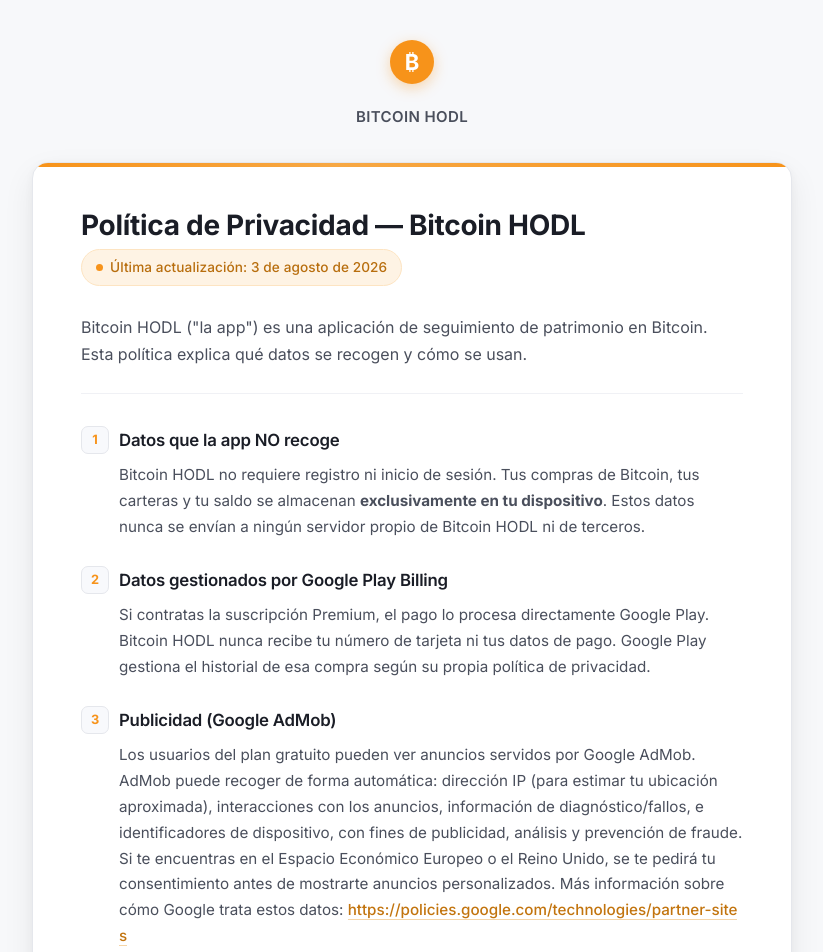
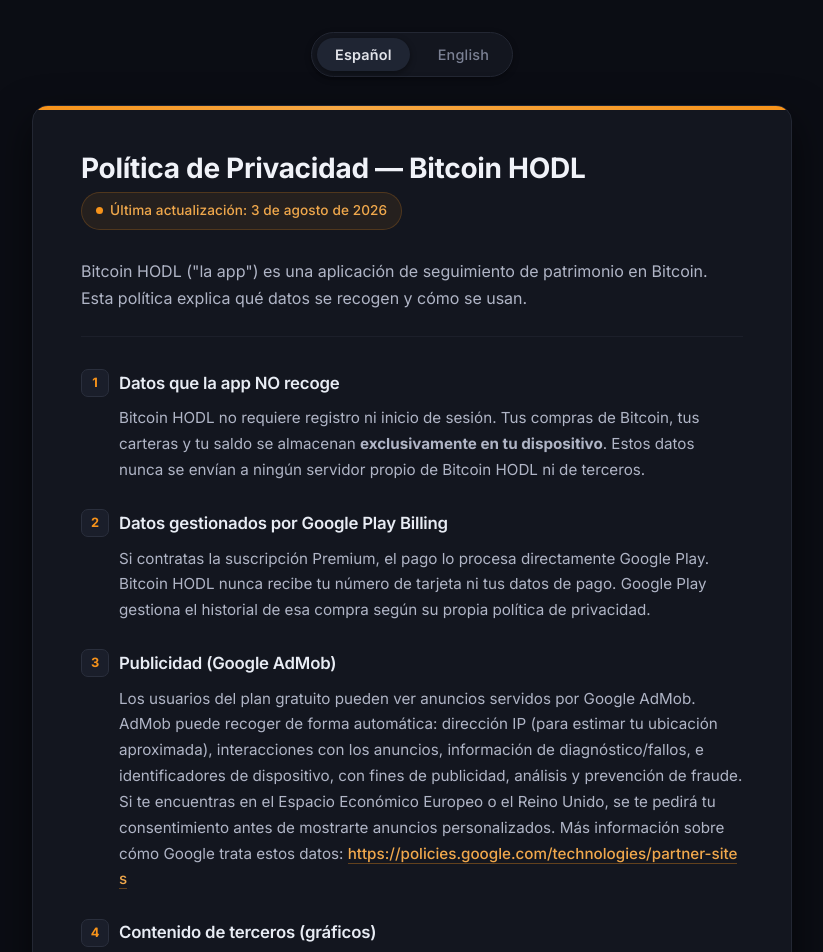
Before and after one commit to bitcoinhodlapp/bitcoin-hodl-privacy, a plain HTML site: page index.html in a window 1280 px wide. Shown: the top 952 px of the page, without its empty margins (228-1051 px from the left). Drawn offline with Linux system fonts and the light colour scheme.

Commit message:
Update index.html

```diff
--- a/index.html
+++ b/index.html
@@ -9,18 +9,18 @@
     <link href="https://fonts.googleapis.com/css2?family=Inter:ital,opsz,wght@0,14..32,300;0,14..32,400;0,14..32,500;0,14..32,600;0,14..32,700;1,14..32,400;1,14..32,500&display=swap" rel="stylesheet">
     <style>
         :root {
-            --bg: #f7f8fa;
-            --card-bg: #ffffff;
-            --text: #1a1d26;
-            --text-secondary: #4a4f5c;
-            --text-muted: #6b7280;
+            --bg: #0b0d14;
+            --card-bg: #13161f;
+            --text: #e2e4ea;
+            --text-secondary: #b0b5c6;
+            --text-muted: #7b8194;
             --accent: #f7931a;
-            --accent-soft: #fef3e4;
-            --border: #e5e7ec;
-            --border-light: #f0f1f5;
-            --shadow-sm: 0 1px 2px rgba(0, 0, 0, 0.04);
-            --shadow-md: 0 4px 16px rgba(0, 0, 0, 0.06), 0 1px 4px rgba(0, 0, 0, 0.04);
-            --shadow-lg: 0 12px 32px rgba(0, 0, 0, 0.07), 0 2px 8px rgba(0, 0, 0, 0.04);
+            --accent-soft: rgba(247, 147, 26, 0.08);
+            --border: #232733;
+            --border-light: #1c1f2a;
+            --shadow-sm: 0 2px 6px rgba(0, 0, 0, 0.3);
+            --shadow-md: 0 8px 24px rgba(0, 0, 0, 0.5);
+            --shadow-lg: 0 16px 40px rgba(0, 0, 0, 0.6);
             --radius-sm: 8px;
             --radius-md: 12px;
             --radius-lg: 16px;
@@ -44,48 +44,48 @@
             display: flex;
             flex-direction: column;
             align-items: center;
-            padding: 24px 16px 60px;
+            padding: 32px 16px 60px;
         }
 
-        /* ── Header decorativo ── */
-        .page-header {
-            text-align: center;
-            margin-bottom: 32px;
-            padding-top: 16px;
+        /* Controles de idioma */
+        .lang-switcher {
+            display: flex;
+            gap: 10px;
+            margin-bottom: 28px;
+            background: var(--card-bg);
+            padding: 5px;
+            border-radius: 40px;
+            border: 1px solid var(--border);
+            box-shadow: var(--shadow-sm);
         }
 
-        .page-header .logo-dot {
-            display: inline-block;
-            width: 44px;
-            height: 44px;
-            background: var(--accent);
-            border-radius: 50%;
-            margin-bottom: 12px;
-            position: relative;
-            box-shadow: 0 4px 14px rgba(247, 147, 26, 0.35);
+        .lang-btn {
+            background: transparent;
+            border: none;
+            color: var(--text-muted);
+            font-family: 'Inter', sans-serif;
+            font-weight: 500;
+            font-size: 0.9rem;
+            padding: 8px 18px;
+            border-radius: 30px;
+            cursor: pointer;
+            transition: all 0.25s ease;
+            letter-spacing: 0.2px;
         }
 
-        .page-header .logo-dot::after {
-            content: '₿';
-            position: absolute;
-            top: 50%;
-            left: 50%;
-            transform: translate(-50%, -50%);
-            color: #fff;
-            font-size: 22px;
-            font-weight: 700;
-            line-height: 1;
+        .lang-btn.active {
+            background: #1f2533;
+            color: var(--text);
+            box-shadow: 0 2px 6px rgba(0, 0, 0, 0.4);
+            font-weight: 600;
         }
 
-        .page-header .app-name {
-            font-size: 15px;
-            font-weight: 600;
-            letter-spacing: 0.4px;
-            color: var(--text-secondary);
-            text-transform: uppercase;
+        .lang-btn:hover:not(.active) {
+            color: #c0c5d4;
+            background: rgba(255, 255, 255, 0.03);
         }
 
-        /* ── Contenedor principal ── */
+        /* Tarjeta principal */
         .main-card {
             background: var(--card-bg);
             max-width: 760px;
@@ -110,11 +110,10 @@
             border-radius: 0 0 2px 2px;
         }
 
-        /* ── Título principal ── */
         h1 {
             font-size: 1.75rem;
             font-weight: 700;
-            color: var(--text);
+            color: #f0f2f8;
             letter-spacing: -0.3px;
             margin-bottom: 6px;
             line-height: 1.3;
@@ -125,13 +124,13 @@
             align-items: center;
             gap: 7px;
             background: var(--accent-soft);
-            color: #b86e0e;
+            color: #f0a84c;
             font-size: 0.85rem;
             font-weight: 500;
             padding: 6px 14px;
             border-radius: 20px;
             margin-bottom: 28px;
-            border: 1px solid #fde4c2;
+            border: 1px solid rgba(247, 147, 26, 0.2);
             letter-spacing: 0.1px;
         }
 
@@ -143,7 +142,6 @@
             display: inline-block;
         }
 
-        /* ── Párrafo intro ── */
         .intro-text {
             color: var(--text-secondary);
             font-size: 1rem;
@@ -153,21 +151,14 @@
             font-weight: 400;
         }
 
-        /* ── Secciones ── */
         .section {
             margin-bottom: 26px;
-            padding-left: 0;
-            position: relative;
-        }
-
-        .section:last-of-type {
-            margin-bottom: 20px;
         }
 
         .section h2 {
             font-size: 1.05rem;
             font-weight: 600;
-            color: var(--text);
+            color: #e8ecf4;
             margin-bottom: 8px;
             letter-spacing: -0.2px;
             display: flex;
@@ -182,39 +173,37 @@
             width: 28px;
             height: 28px;
             min-width: 28px;
-            background: #f8f9fc;
-            color: var(--accent);
+            background: #1a1e2a;
+            color: #f7931a;
             font-size: 0.8rem;
             font-weight: 700;
             border-radius: 7px;
-            border: 1px solid var(--border);
+            border: 1px solid #2a2f3d;
         }
 
         .section p {
             color: var(--text-secondary);
             font-size: 0.95rem;
             line-height: 1.7;
-            margin-left: 0;
             padding-left: 38px;
         }
 
         .section p a {
-            color: #c2740e;
+            color: #f0a84c;
             text-decoration: none;
             font-weight: 500;
-            border-bottom: 1px solid #f5d5a8;
+            border-bottom: 1px solid rgba(247, 147, 26, 0.35);
             transition: var(--transition);
             word-break: break-all;
         }
 
         .section p a:hover {
-            color: #9b5b0b;
-            border-bottom-color: #d4943a;
+            color: #f7c27e;
+            border-bottom-color: #f7931a;
         }
 
-        /* ── Sección de contacto destacada ── */
         .contact-highlight {
-            background: #fafbfc;
+            background: #161a25;
             border: 1px solid var(--border);
             border-radius: var(--radius-md);
             padding: 18px 20px;
@@ -222,166 +211,196 @@
             margin-left: 38px;
             display: inline-block;
             font-weight: 500;
-            color: #1a1d26;
+            color: #e2e4ea;
             letter-spacing: 0.1px;
             word-break: break-all;
             transition: var(--transition);
         }
 
         .contact-highlight:hover {
-            border-color: #d0d4dd;
-            background: #f5f7fa;
+            border-color: #3a4050;
+            background: #1b1f2c;
         }
 
-        /* ── Footer ── */
         .page-footer {
             text-align: center;
             margin-top: 28px;
             font-size: 0.8rem;
-            color: #9ca3af;
+            color: #5c6275;
             letter-spacing: 0.2px;
         }
 
         .page-footer span {
-            color: #b0b7c3;
+            color: #6e7589;
         }
 
-        /* ── Responsive ── */
+        /* Ocultar idioma inactivo */
+        .lang-es, .lang-en {
+            display: none;
+        }
+
+        body[data-lang="es"] .lang-es {
+            display: block;
+        }
+        body[data-lang="en"] .lang-en {
+            display: block;
+        }
+
+        /* Ajustes responsive */
         @media (max-width: 640px) {
             .main-card {
                 padding: 28px 20px 28px;
-                border-radius: var(--radius-md);
             }
-
             h1 {
                 font-size: 1.4rem;
             }
-
             .section p {
                 padding-left: 0;
                 margin-top: 4px;
             }
-
-            .section h2 {
-                gap: 8px;
-            }
-
             .contact-highlight {
                 margin-left: 0;
                 display: block;
                 text-align: center;
             }
-
-            .update-badge {
-                font-size: 0.78rem;
-                padding: 5px 10px;
-            }
         }
     </style>
 </head>
-<body>
+<body data-lang="es">
 
-    <!-- Cabecera sutil -->
-    <div class="page-header">
-        <div class="logo-dot"></div>
-        <div class="app-name">Bitcoin HODL</div>
+    <!-- Selector de idioma -->
+    <div class="lang-switcher">
+        <button class="lang-btn active" onclick="setLanguage('es')">Español</button>
+        <button class="lang-btn" onclick="setLanguage('en')">English</button>
     </div>
 
     <!-- Tarjeta principal -->
     <div class="main-card">
 
+        <!-- CONTENIDO EN ESPAÑOL -->
+        <div class="lang-es">
             <h1>Política de Privacidad — Bitcoin HODL</h1>
             <div class="update-badge">
                 <span class="dot"></span> Última actualización: 3 de agosto de 2026
             </div>
+            <p class="intro-text">Bitcoin HODL ("la app") es una aplicación de seguimiento de patrimonio en Bitcoin. Esta política explica qué datos se recogen y cómo se usan.</p>
 
-        <p class="intro-text">Bitcoin HODL ("la app") es una aplicación de seguimiento de patrimonio en
-            Bitcoin. Esta política explica qué datos se recogen y cómo se usan.</p>
-
-        <!-- Sección 1 -->
             <div class="section">
                 <h2><span class="num">1</span> Datos que la app NO recoge</h2>
-            <p>Bitcoin HODL no requiere registro ni inicio de sesión. Tus compras de
-                Bitcoin, tus carteras y tu saldo se almacenan <strong>exclusivamente en tu
-                    dispositivo</strong>. Estos datos nunca se envían a ningún servidor propio
-                de Bitcoin HODL ni de terceros.</p>
+                <p>Bitcoin HODL no requiere registro ni inicio de sesión. Tus compras de Bitcoin, tus carteras y tu saldo se almacenan <strong>exclusivamente en tu dispositivo</strong>. Estos datos nunca se envían a ningún servidor propio de Bitcoin HODL ni de terceros.</p>
             </div>
-
-        <!-- Sección 2 -->
             <div class="section">
                 <h2><span class="num">2</span> Datos gestionados por Google Play Billing</h2>
-            <p>Si contratas la suscripción Premium, el pago lo procesa directamente
-                Google Play. Bitcoin HODL nunca recibe tu número de tarjeta ni tus datos de
-                pago. Google Play gestiona el historial de esa compra según su propia
-                política de privacidad.</p>
+                <p>Si contratas la suscripción Premium, el pago lo procesa directamente Google Play. Bitcoin HODL nunca recibe tu número de tarjeta ni tus datos de pago. Google Play gestiona el historial de esa compra según su propia política de privacidad.</p>
             </div>
-
-        <!-- Sección 3 -->
             <div class="section">
                 <h2><span class="num">3</span> Publicidad (Google AdMob)</h2>
-            <p>Los usuarios del plan gratuito pueden ver anuncios servidos por Google
-                AdMob. AdMob puede recoger de forma automática: dirección IP (para estimar
-                tu ubicación aproximada), interacciones con los anuncios, información de
-                diagnóstico/fallos, e identificadores de dispositivo, con fines de
-                publicidad, análisis y prevención de fraude. Si te encuentras en el Espacio
-                Económico Europeo o el Reino Unido, se te pedirá tu consentimiento antes de
-                mostrarte anuncios personalizados. Más información sobre cómo Google trata
-                estos datos: <a href="https://policies.google.com/technologies/partner-sites">
-                    https://policies.google.com/technologies/partner-sites</a></p>
+                <p>Los usuarios del plan gratuito pueden ver anuncios servidos por Google AdMob. AdMob puede recoger de forma automática: dirección IP (para estimar tu ubicación aproximada), interacciones con los anuncios, información de diagnóstico/fallos, e identificadores de dispositivo, con fines de publicidad, análisis y prevención de fraude. Si te encuentras en el Espacio Económico Europeo o el Reino Unido, se te pedirá tu consentimiento antes de mostrarte anuncios personalizados. Más información sobre cómo Google trata estos datos: <a href="https://policies.google.com/technologies/partner-sites">https://policies.google.com/technologies/partner-sites</a></p>
             </div>
-
-        <!-- Sección 4 -->
             <div class="section">
                 <h2><span class="num">4</span> Contenido de terceros (gráficos)</h2>
-            <p>La pantalla de gráficos de precio carga un widget público de TradingView
-                dentro de la app. Esa carga está sujeta a la política de privacidad de
-                TradingView, no a la de Bitcoin HODL.</p>
+                <p>La pantalla de gráficos de precio carga un widget público de TradingView dentro de la app. Esa carga está sujeta a la política de privacidad de TradingView, no a la de Bitcoin HODL.</p>
             </div>
-
-        <!-- Sección 5 -->
             <div class="section">
                 <h2><span class="num">5</span> Copias de seguridad</h2>
-            <p>Puedes exportar una copia de seguridad de tus datos a un archivo que tú
-                mismo eliges guardar en tu dispositivo. Ese archivo permanece bajo tu
-                control exclusivo; Bitcoin HODL no tiene acceso a él una vez exportado.</p>
+                <p>Puedes exportar una copia de seguridad de tus datos a un archivo que tú mismo eliges guardar en tu dispositivo. Ese archivo permanece bajo tu control exclusivo; Bitcoin HODL no tiene acceso a él una vez exportado.</p>
             </div>
-
-        <!-- Sección 6 -->
             <div class="section">
                 <h2><span class="num">6</span> Tus derechos</h2>
-            <p>Puedes eliminar toda tu información en cualquier momento desinstalando
-                la app. Para solicitar información sobre los datos que gestionan Google
-                Play Billing o Google AdMob en tu nombre, contacta directamente con Google
-                o consulta sus propias políticas de privacidad.</p>
+                <p>Puedes eliminar toda tu información en cualquier momento desinstalando la app. Para solicitar información sobre los datos que gestionan Google Play Billing o Google AdMob en tu nombre, contacta directamente con Google o consulta sus propias políticas de privacidad.</p>
             </div>
-
-        <!-- Sección 7 -->
             <div class="section">
                 <h2><span class="num">7</span> Menores de edad</h2>
-            <p>Bitcoin HODL no está dirigida a menores de 13 años ni recoge
-                deliberadamente datos de menores.</p>
+                <p>Bitcoin HODL no está dirigida a menores de 13 años ni recoge deliberadamente datos de menores.</p>
             </div>
-
-        <!-- Sección 8 -->
             <div class="section">
                 <h2><span class="num">8</span> Cambios en esta política</h2>
-            <p>Si esta política cambia, se actualizará la fecha indicada al principio
-                de este documento.</p>
+                <p>Si esta política cambia, se actualizará la fecha indicada al principio de este documento.</p>
             </div>
-
-        <!-- Sección 9 - Contacto -->
             <div class="section">
                 <h2><span class="num">9</span> Contacto</h2>
                 <p>Para cualquier consulta sobre privacidad, escribe a:</p>
                 <div class="contact-highlight">bitcoinhodl.app@gmail.com</div>
             </div>
+        </div>
 
+        <!-- CONTENIDO EN INGLÉS -->
+        <div class="lang-en">
+            <h1>Privacy Policy — Bitcoin HODL</h1>
+            <div class="update-badge">
+                <span class="dot"></span> Last updated: August 3, 2026
+            </div>
+            <p class="intro-text">Bitcoin HODL ("the app") is a Bitcoin wealth tracker. This policy explains what data is collected and how it is used.</p>
+
+            <div class="section">
+                <h2><span class="num">1</span> Data the app does NOT collect</h2>
+                <p>Bitcoin HODL does not require registration or login. Your Bitcoin purchases, wallets and balance are stored <strong>exclusively on your device</strong>. This data is never sent to any Bitcoin HODL server or third-party server.</p>
+            </div>
+            <div class="section">
+                <h2><span class="num">2</span> Data handled by Google Play Billing</h2>
+                <p>If you subscribe to Premium, the payment is processed directly by Google Play. Bitcoin HODL never receives your card number or payment details. Google Play manages the purchase history according to its own privacy policy.</p>
+            </div>
+            <div class="section">
+                <h2><span class="num">3</span> Advertising (Google AdMob)</h2>
+                <p>Free plan users may see ads served by Google AdMob. AdMob may automatically collect: IP address (to estimate approximate location), ad interactions, diagnostic/crash information, and device identifiers for advertising, analytics and fraud prevention purposes. If you are in the European Economic Area or the United Kingdom, you will be asked for consent before personalized ads are shown. More information on how Google handles this data: <a href="https://policies.google.com/technologies/partner-sites">https://policies.google.com/technologies/partner-sites</a></p>
+            </div>
+            <div class="section">
+                <h2><span class="num">4</span> Third-party content (charts)</h2>
+                <p>The price chart screen loads a public TradingView widget within the app. That loading is subject to TradingView's privacy policy, not Bitcoin HODL's.</p>
+            </div>
+            <div class="section">
+                <h2><span class="num">5</span> Backups</h2>
+                <p>You can export a backup of your data to a file that you choose to save on your device. That file remains under your exclusive control; Bitcoin HODL has no access to it once exported.</p>
+            </div>
+            <div class="section">
+                <h2><span class="num">6</span> Your rights</h2>
+                <p>You can delete all your information at any time by uninstalling the app. To request information about the data that Google Play Billing or Google AdMob manage on your behalf, contact Google directly or consult their respective privacy policies.</p>
+            </div>
+            <div class="section">
+                <h2><span class="num">7</span> Minors</h2>
+                <p>Bitcoin HODL is not directed at children under 13 and does not knowingly collect data from minors.</p>
+            </div>
+            <div class="section">
+                <h2><span class="num">8</span> Changes to this policy</h2>
+                <p>If this policy changes, the date at the top of this document will be updated.</p>
+            </div>
+            <div class="section">
+                <h2><span class="num">9</span> Contact</h2>
+                <p>For any privacy inquiries, write to:</p>
+                <div class="contact-highlight">bitcoinhodl.app@gmail.com</div>
+            </div>
+        </div>
     </div>
 
     <!-- Pie de página -->
     <div class="page-footer">
-        Bitcoin HODL &copy; 2026 &nbsp;·&nbsp; <span>Privacidad y transparencia</span>
+        <span class="lang-es">Bitcoin HODL &copy; 2026 &nbsp;·&nbsp; Privacidad y transparencia</span>
+        <span class="lang-en">Bitcoin HODL &copy; 2026 &nbsp;·&nbsp; Privacy and transparency</span>
     </div>
 
+    <script>
+        function setLanguage(lang) {
+            document.body.setAttribute('data-lang', lang);
+            // Actualizar botones activos
+            document.querySelectorAll('.lang-btn').forEach(btn => {
+                btn.classList.remove('active');
+                if (btn.textContent.trim().toLowerCase().includes(lang === 'es' ? 'español' : 'english')) {
+                    btn.classList.add('active');
+                }
+            });
+            // Guardar preferencia (opcional)
+            localStorage.setItem('privacyLang', lang);
+        }
+
+        // Al cargar, leer preferencia guardada o usar español
+        (function() {
+            const saved = localStorage.getItem('privacyLang');
+            if (saved === 'en') {
+                setLanguage('en');
+            } else {
+                setLanguage('es');
+            }
+        })();
+    </script>
 </body>
 </html>
```
Lines whose indentation alone changed are shown as unchanged.
